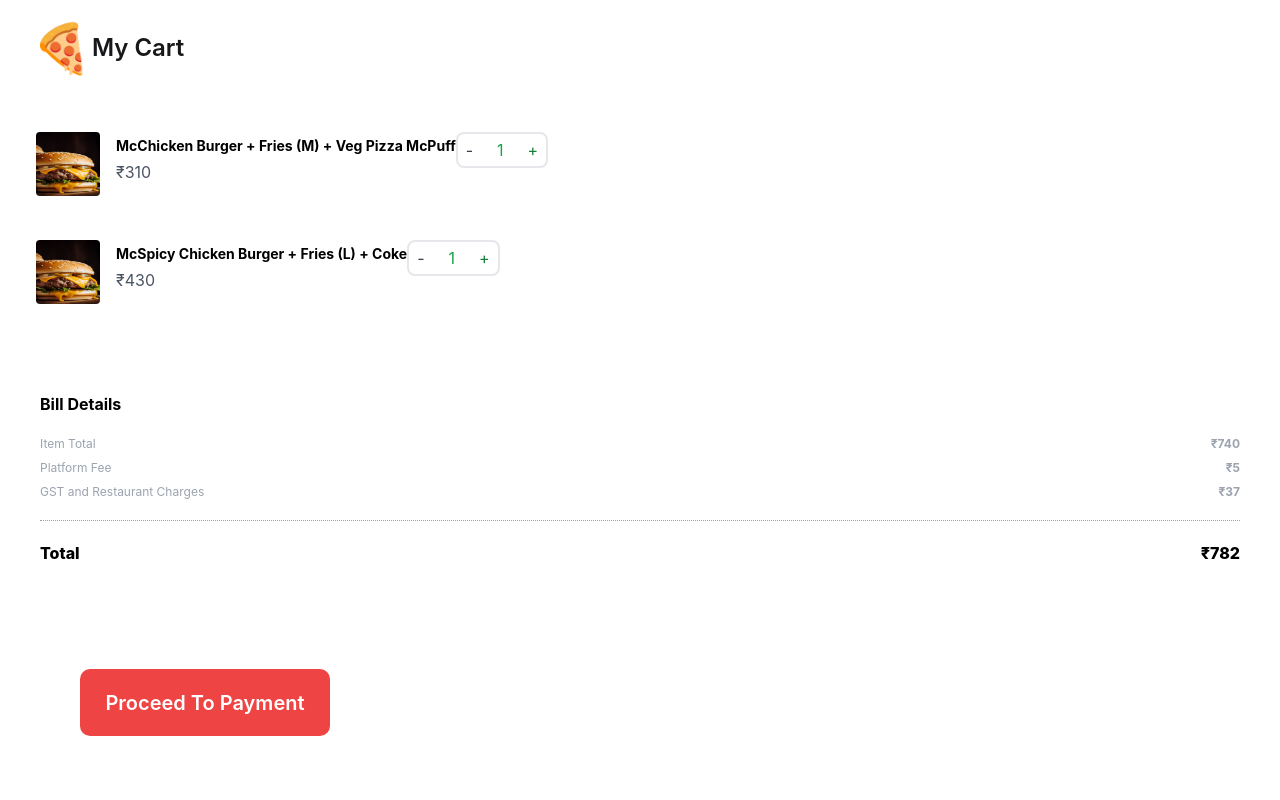
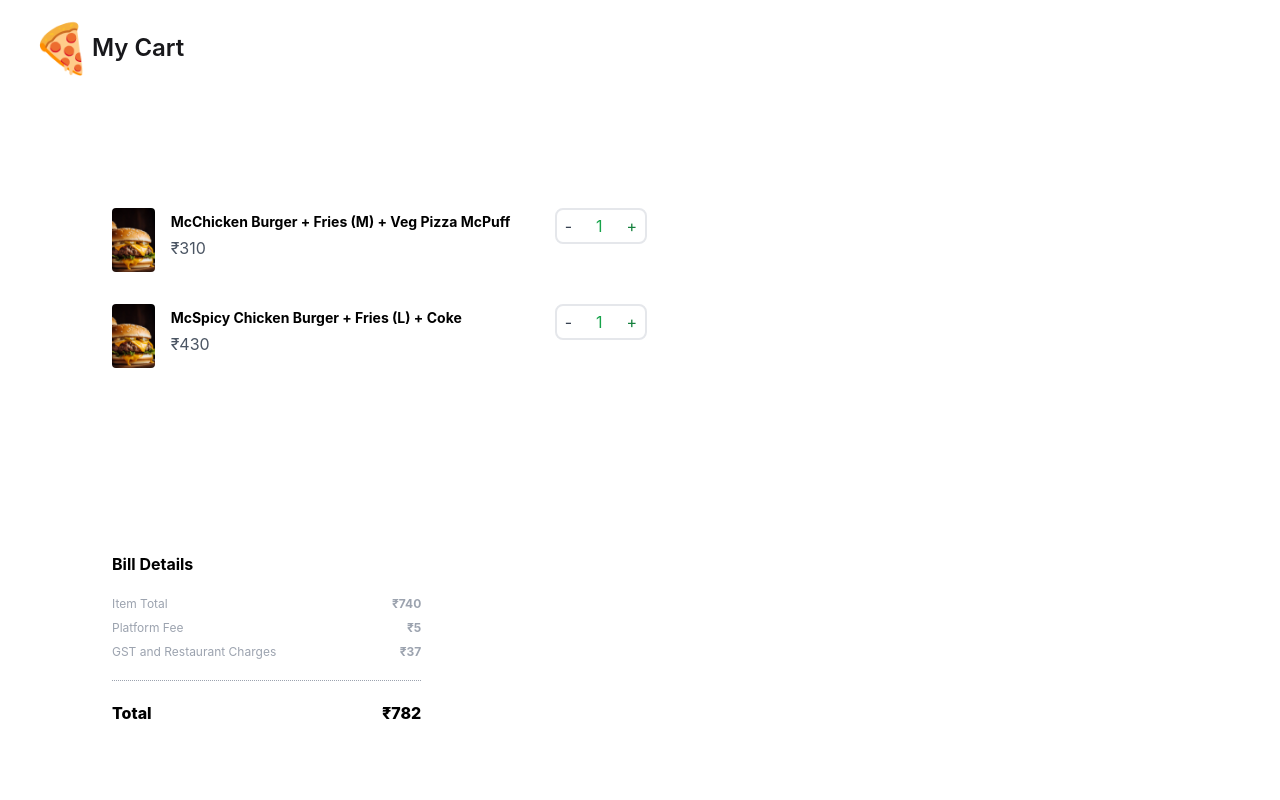
Before and after one commit to ansmi-keyvalue/Dine-In-Time, a React (Create React App) app: page /cart in a window 1280 px wide. Shown: the top 800 px of the page. Built offline with nearby package versions, Linux system fonts and the light colour scheme.

Commit message:
feat: booking confirmation page changes

```diff
--- a/src/App.tsx
+++ b/src/App.tsx
@@ -29,7 +29,7 @@
         <Routes>
           <Route path='/' element={<HomePage />} />
           <Route path='/cart' element={<CartPage />} />
-          <Route path="/booking-confirmation" element={<BookingConfirmationPage/>} />
+          <Route path='/booking-confirmation' element={<BookingConfirmationPage/>} />
           <Route path='/restaurants/:id' element={<RestaurantMenuPage />} />
         </Routes>
       </Suspense>
--- a/src/pages/BookingConfirmation.tsx
+++ b/src/pages/BookingConfirmation.tsx
@@ -1,29 +1,35 @@
 import QRCode from 'react-qr-code';
+import { useNavigate } from 'react-router-dom';
+
+import { Header } from '../components';
 
 export default function BookingConfirmation() {
+  const navigate = useNavigate();
+
+  const handleMoreFood = () => {
+    navigate('/');
+  };
+
   return (
     <main className='bg-white flex flex-col'>
-      <header className='justify-between items-start self-center flex w-full max-w-[1420px] gap-2 mt-12 px-5 max-md:max-w-full max-md:flex-wrap max-md:justify-center'>
-        <div className='flex'>
-          <h1 className='text-5xl self-center my-auto max-md:text-4xl' aria-label='Pizza'>
-            🍕
-          </h1>
-          <h2 className='text-zinc-900 text-2xl font-semibold self-center w-[146px] my-auto'>DineInTime</h2>
-        </div>
-      </header>
-      <section className='flex flex-col items-stretch w-[47%] ml-5 max-md:w-full p-[100px]  justify-center'>
-        <div className='text-black-400 font-bold text-lg mt-1 w-96'>Congrats !!!</div>
-        <div className='text-black-400 font-normal text-sm mt-1 w-96'> Your order has been placed</div>
+      <Header />
+      <section className='flex flex-col md:justify-center text-center md:w-[500px] md:m-20 m-5 p-[20px]'>
+        <h2 className='text-3xl font-bold text-red-500'>Congrats !!!</h2>
+        <div className='text-black-400 font-normal text-[16px] mt-5'> Your order has been placed</div>
 
-        <div className='text-black-400 font-normal text-sm mt-1 w-96'> Scan the QR code while picking up your order</div>
-
-        <div className='my-5 max-w-[200px] '>
+        <div className='text-black-400 font-normal text-[14px] mt-2 '>Scan the QR code while picking up your order</div>
+        <div className='my-10'>
           <QRCode
             size={400}
-            style={{ height: 'auto', maxWidth: '100%', width: '100%' }}
+            style={{ height: 'auto', maxWidth: '50%', width: '50%', marginLeft: '25%' }}
             value={'test-qr-code'}
             viewBox={`0 0 256 256`}
           />
+        </div>
+        <div className='bg-red-500  w-[350px] px-5 py-5 rounded-[10px] mt-10 md:ml-16'>
+          <button className='text-white text-xl font-semibold self-center -mb-px' onClick={handleMoreFood}>
+            More Food
+          </button>
         </div>
       </section>
     </main>
--- a/src/pages/Cart.tsx
+++ b/src/pages/Cart.tsx
@@ -50,12 +50,12 @@
     <main className='flex-1'>
       <Header title='My Cart' />
       <div className='min-h-screen'>
-        <div className='p-5'>
+        <div className='p-5 md:p-28 '>
           {items?.map((item, index) => (
-            <div key={item.name + index} className='flex flex-row mb-3  bg-white p-4'>
+            <div key={item.name + index} className='flex flex-row mb-3  bg-white md:w-5/12 md:mb-8'>
               <img loading='lazy' src={Burger} className='w-16 h-16 rounded-[4px]' alt='Food' />
               <div className='ml-4'>
-                <div className='text-black-400 font-bold text-sm mt-1 '>{item.name}</div>
+                <div className='text-black-400 font-bold text-sm mt-1 md:w-96 '>{item.name}</div>
                 <div className='w-[90px]'>
                   <div className='text-gray-600 font-normal mt-1'>₹{item.quantity * item.price}</div>
                 </div>
@@ -70,7 +70,8 @@
             </div>
           ))}
         </div>
-        <div className=' bg-white p-10'>
+        <div>
+          <div className=' bg-white p-10 md:px-28 md:w-5/12'>
             <div className='font-bold mb-5'>Bill Details</div>
             <div className='flex flex-row justify-between mb-2'>
               <div className='text-gray-400  text-xs'>Item Total</div>
@@ -84,16 +85,18 @@
               <div className='text-gray-400  text-xs'>GST and Restaurant Charges</div>
               <div className='text-gray-400  text-xs font-bold'>₹37</div>
             </div>
-          <div className="border-t border-dotted border-gray-400 mt-5"></div>
+            <div className='border-t border-dotted border-gray-400 mt-5'></div>
             <div className='flex flex-row justify-between mt-5'>
               <div className='font-extrabold'>Total</div>
               <div className='font-extrabold'>₹{paymentDetails.total}</div>
             </div>
           </div>
-        <div className='bg-red-500 flex w-[250px] flex-col px-5 py-5 rounded-[10px] ml-20 mt-16'>
+          <div className='bg-red-500 flex w-[250px] flex-col px-5 py-5 rounded-[10px] ml-20 mt-16 md:ml-28'>
             <button className='text-white text-xl font-semibold self-center -mb-px'>Proceed To Payment</button>
           </div>
         </div>
+      </div>
+
       <Footer />
     </main>
   );
```
Lines whose indentation alone changed are shown as unchanged.
